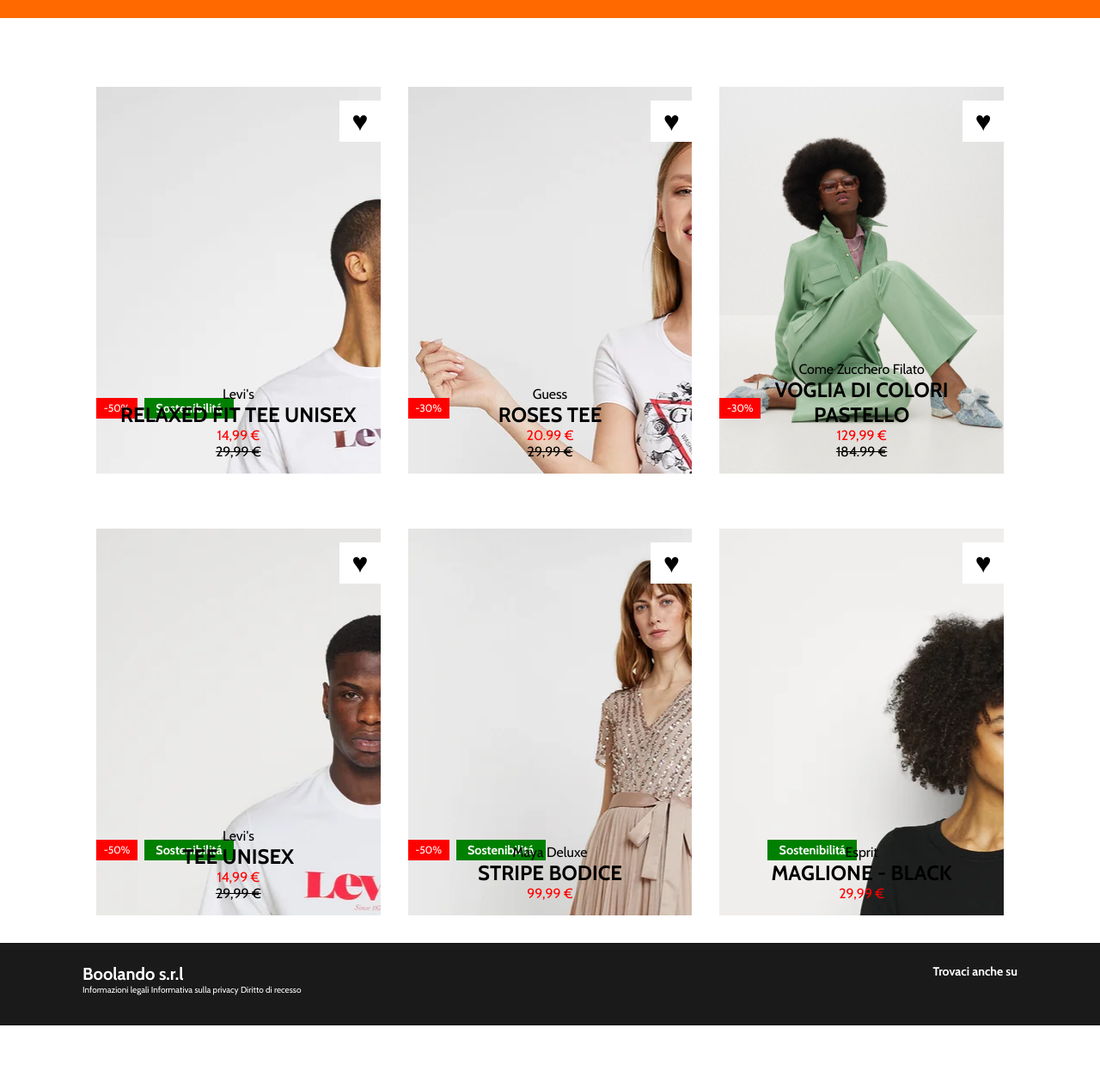
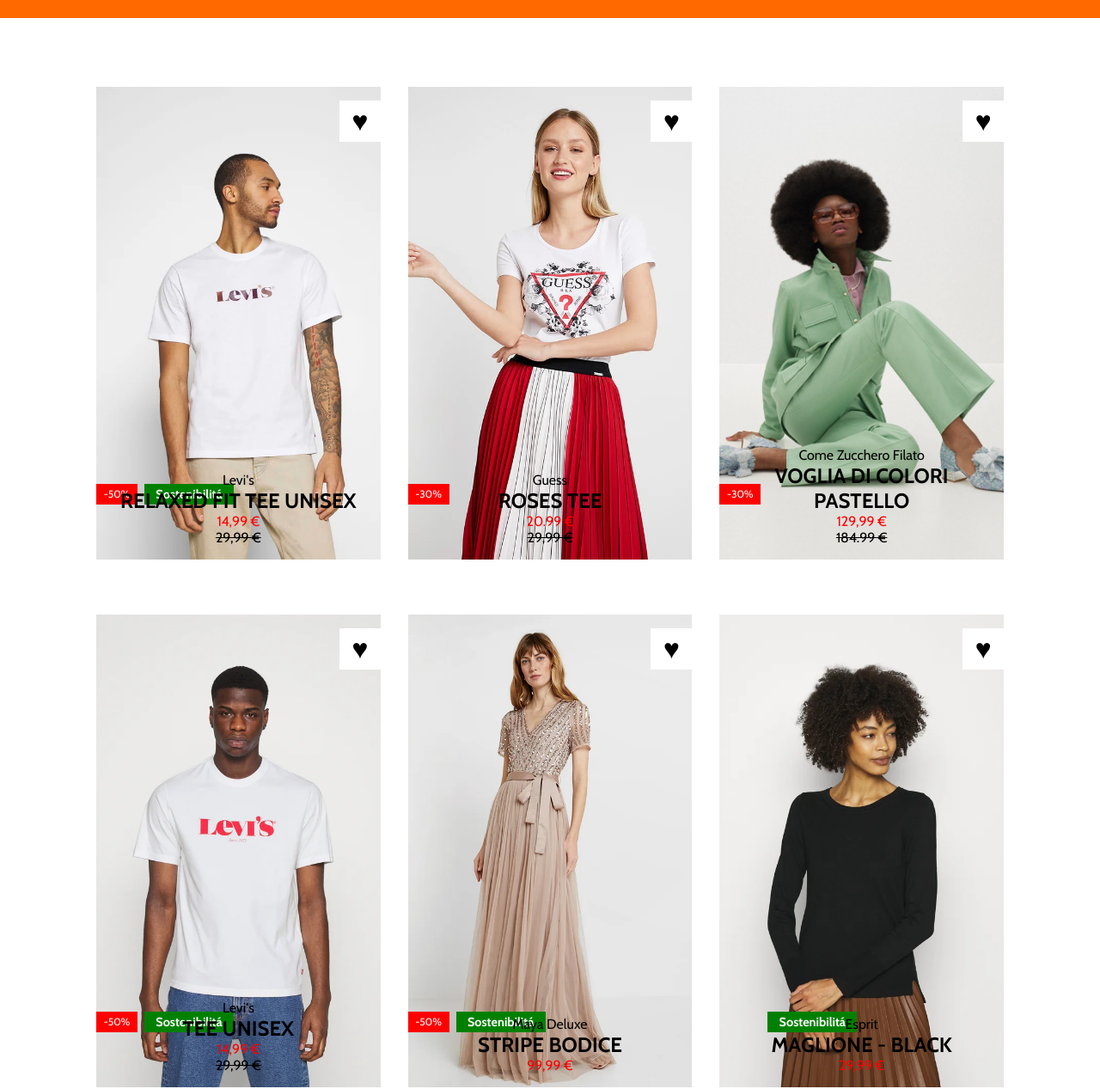
Before and after one commit to BernardoBarbucci/html-css-boolando, a plain HTML site: page index.html in a window 1280 px wide. Shown: the part 63-1330 px from the top of the page at 86% size. Before the commit the page ends 1256 px from the top, so only its background shows below. Drawn offline with nearby package versions, Linux system fonts and the light colour scheme.

Commit message:
ridimensionamento immagini

```diff
--- a/CSS/style.css
+++ b/CSS/style.css
@@ -87,13 +87,14 @@ main{
     display: flex;
     flex-wrap: wrap;
     margin-top: 3rem;
+    margin-bottom: 3rem;
 }
 
 .items .item-box{
     width: calc(100% / 3 - 2rem);
     margin: 2rem 1rem;
     position: relative;
-    height: 450px;
+    height: 550px;
 }
 
 /*aggiunta*/
@@ -165,6 +166,8 @@ main{
 
 .items .item-1 {
     background-image: url("../img/1.webp");
+    background-position: center;
+    background-size: cover;
 }
 
 .item-1:hover {
@@ -173,6 +176,8 @@ main{
 
 .items .item-2 {
     background-image: url("../img/2.webp");
+    background-position: center;
+    background-size: cover;
 }
 
 .item-2:hover {
@@ -191,6 +196,8 @@ main{
 
 .items .item-4 {
     background-image: url("../img/4.webp");
+    background-position: center;
+    background-size: cover;
 }
 
 .item-4:hover {
@@ -199,6 +206,8 @@ main{
 
 .items .item-5 {
     background-image: url("../img/5.webp");
+    background-position: center;
+    background-size: cover;
 }
 
 .item-5:hover {
@@ -207,6 +216,8 @@ main{
 
 .items .item-6 {
     background-image: url("../img/6.webp");
+    background-position: center;
+    background-size: cover;
 }
 
 .item-6:hover {
```
